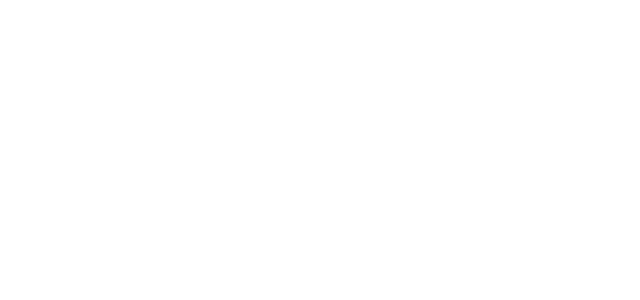
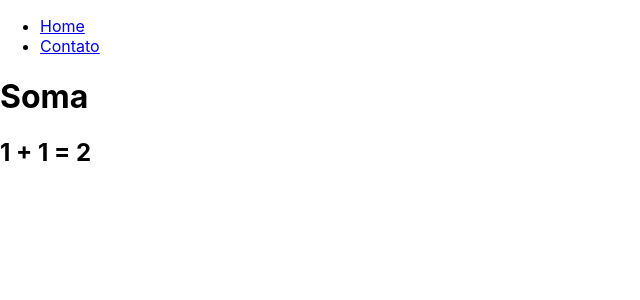
Before and after one commit to rodolfoHOk/algaworks.alganews-cms, a React (Create React App) app: page /calc/1/1 in a window 1280 px wide. Shown: the top 300 px of the page, without its empty margins (0-640 px from the left). Built offline with nearby package versions, Linux system fonts and the light colour scheme.

Commit message:
estudos: rotas no react

```diff
--- /dev/null
+++ b/src/components/NavBar.tsx
@@ -0,0 +1,26 @@
+// import { MouseEvent } from "react";
+// import { useHistory } from "react-router-dom";
+import { Link } from "react-router-dom";
+
+export default function NavBar() {
+  // const history = useHistory();
+
+  // function handleAnchorClick(e: MouseEvent<HTMLAnchorElement>) {
+  //   // console.log('clicou');
+  //   e.preventDefault();
+  //   // console.log(e.currentTarget.href);
+  //   // console.log(e.currentTarget.getAttribute('href'));
+  //   const newRoute = e.currentTarget.getAttribute('href');
+  //   if (newRoute)
+  //     history.push(newRoute!);
+  // }
+
+  return <nav>
+    <ul>
+      {/* <li><a onClick={handleAnchorClick} href="/">Home</a></li> */}
+      <li><Link to="/">Home</Link></li>
+      {/* <li><a onClick={handleAnchorClick} href="/contato">Contato</a></li> */}
+      <li><Link to="/contato">Contato</Link></li>
+    </ul>
+  </nav>
+}
--- /dev/null
+++ b/src/hooks/usePageTitle.ts
@@ -0,0 +1,9 @@
+import { useEffect } from "react";
+
+export default function usePageTitle(title: string) {
+  const BASE_TITLE = 'AlgaNews';
+
+  useEffect(() => {
+    document.title = `${BASE_TITLE} - ${title}`;
+  }, []); // eslint-disable-line
+}
--- a/src/index.tsx
+++ b/src/index.tsx
@@ -1,20 +1,51 @@
 import React from 'react';
+// import React, { Suspense } from 'react';
 import ReactDOM from 'react-dom';
 import { BrowserRouter, Switch, Route } from 'react-router-dom';
 import './index.css';
-import App from './App';
+// import App from './App';
 import reportWebVitals from './reportWebVitals';
+import NavBar from './components/NavBar';
+import Home from './views/Home.view';
+import Contact from './views/Contact.view';
+import UserView from './views/User.view';
+import CalcView from './views/Calc.view';
+import NotFound404 from './views/NotFound404.view';
+
+// exemplo lazy - Code Splitting
+// const Home = React.lazy(() => import('./views/Home.view'));
+// const Contact = React.lazy(() => import('./views/Contact.view'));
+// const NotFound404 = React.lazy(() => import('./views/NotFound404.view'));
+// const UserView = React.lazy(() => import('./views/User.view'));
+// const CalcView = React.lazy(() => import('./views/Calc.view'));
 
 ReactDOM.render(
   <React.StrictMode>
+    {/* <div> */}
+    {/* <nav> obs: transformamos em componente foi para dentro BrowserRouter
+        <ul>
+          <li><a href="/">Home</a></li>
+          <li><a href="/contato">Contato</a></li>
+        </ul>
+      </nav> */}
     <BrowserRouter>
+      <NavBar />
+      {/* <Suspense fallback={ // Code Splitting
+        <div>
+          carregando...
+        </div>
+      }> */}
       <Switch>
-        <Route path={'/home'} exact>
-          <App />
-        </Route>
+        <Route path={'/'} exact component={Home} />
+        <Route path={'/contato'} exact component={Contact} />
+        <Route path={'/usuario/:userId'} component={UserView} />
+        <Route path={'/calc/:a/:b'} component={CalcView} />
+        <Route component={NotFound404} />
       </Switch>
+      {/* </Suspense> */}
     </BrowserRouter>
-  </React.StrictMode>,
+    {/* </div> */}
+  </React.StrictMode >,
   document.getElementById('root')
 );
 
--- /dev/null
+++ b/src/views/Calc.view.tsx
@@ -0,0 +1,26 @@
+import { useEffect } from "react";
+import { useLocation, useParams } from "react-router-dom"
+
+function useQuery() {
+  return new URLSearchParams(useLocation().search);
+}
+
+export default function CalcView() {
+  const params = useParams<{ a: string, b: string }>();
+  // const location = useLocation(); // criado hook useQuery()
+  const query = useQuery();
+
+  useEffect(() => {
+    // console.log(params);
+    // console.log(location);
+    // console.log(location.search);
+    // const query = new URLSearchParams(location.search); // criado hook useQuery()
+    // console.log(query);
+    console.log(query.get('operation'));
+  }, [query]);
+
+  return <div>
+    <h1>Soma</h1>
+    <h2>{params.a} + {params.b} = {Number(params.a) + Number(params.b)}</h2>
+  </div>
+}
--- /dev/null
+++ b/src/views/Contact.view.tsx
@@ -0,0 +1,8 @@
+import usePageTitle from "../hooks/usePageTitle";
+
+export default function Contact() {
+  usePageTitle('Contato');
+  return <div>
+    <h1>Contato</h1>
+  </div>
+}
--- /dev/null
+++ b/src/views/Home.view.tsx
@@ -0,0 +1,9 @@
+import usePageTitle from "../hooks/usePageTitle"
+
+export default function Home() {
+  usePageTitle('Home');
+
+  return <div>
+    <h1>Home</h1>
+  </div>
+}
--- /dev/null
+++ b/src/views/NotFound404.view.tsx
@@ -0,0 +1,5 @@
+export default function NotFound404() {
+  return <div>
+    <h1>Não encontrado - 404</h1>
+  </div>
+}
--- /dev/null
+++ b/src/views/User.view.tsx
@@ -0,0 +1,14 @@
+import { useEffect } from "react";
+import { useParams } from "react-router-dom"
+
+export default function UserView() {
+  const params = useParams<{ userId: string }>();
+
+  useEffect(() => {
+    console.log(params);
+  }, [params]);
+
+  return <div>
+    <h1>Usuário - {params.userId}</h1>
+  </div>
+}
```
